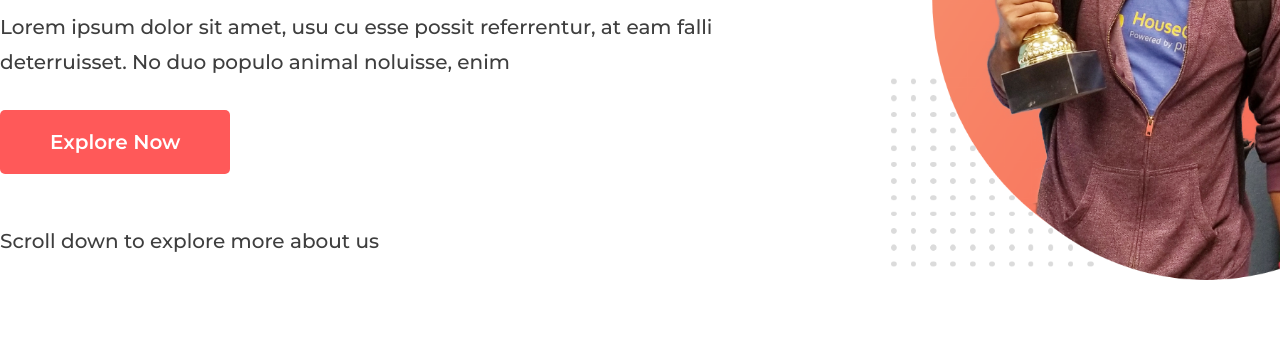
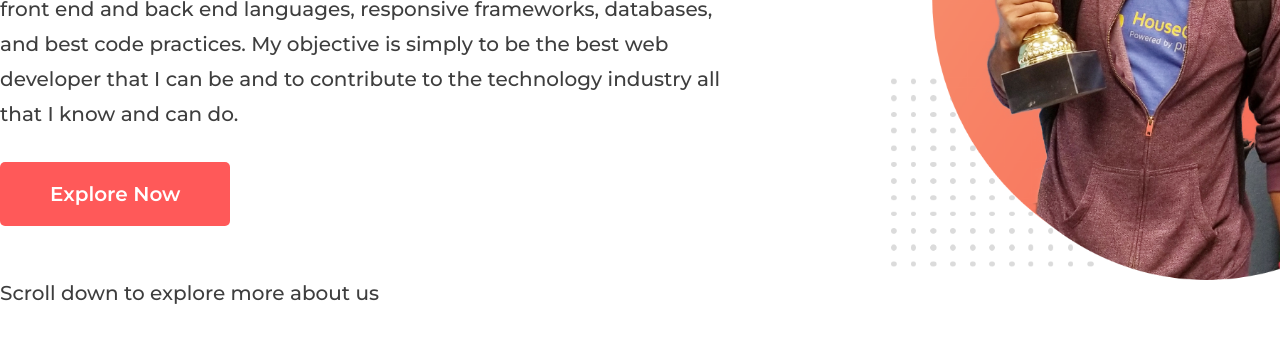
Before and after one commit to devhasibulislam/assignment-01, a plain HTML site: page index.html in a window 1280 px wide. Shown: the part 278-642 px from the top of the page. Drawn offline with nearby package versions, Linux system fonts and the light colour scheme.

Commit message:
adding bio: mission 2k22

```diff
--- a/index.html
+++ b/index.html
@@ -25,9 +25,7 @@
             <!-- reusable -->
             <article class="sec_article">
                 <p>
-                    Lorem ipsum dolor sit amet, usu cu esse possit
-                    referrentur, at eam falli deterruisset. No duo populo
-                    animal noluisse, enim
+                    I am a web developer with a vast array of knowledge in many different front end and back end languages, responsive frameworks, databases, and best code practices. My objective is simply to be the best web developer that I can be and to contribute to the technology industry all that I know and can do.
                 </p>
                 <div class="article_btn">
                     <a target="_blank" href="https://github.com/hasibulislam999" class="tomato_bg">Explore Now</a>
```
